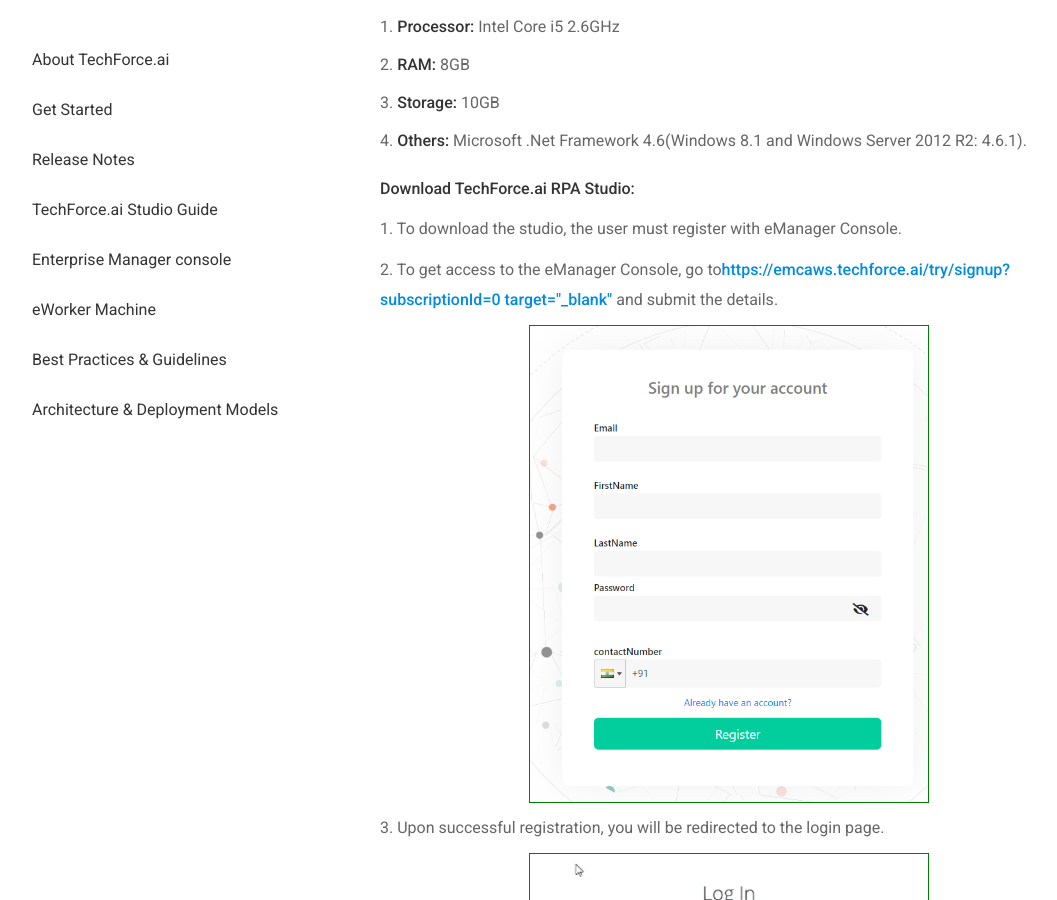
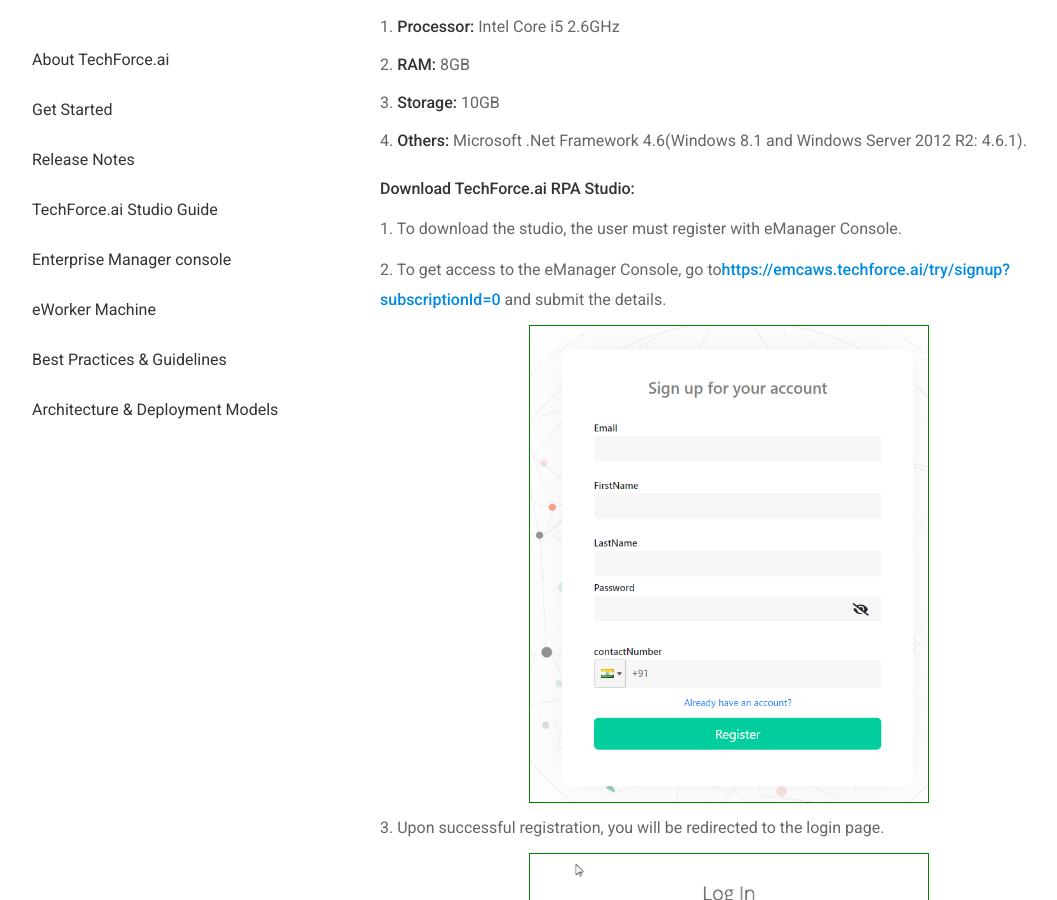
Before and after one commit to digitamizers/Documentation, a Jekyll site: the page built from index.md, in a window 1280 px wide and 900 px high, scrolled down 6607 px. Shown: the whole window, without its empty margins (85-1142 px from the left). Built offline with Jekyll 4.4.1, drawn with Linux system fonts in a browser that asks for light colours; some of the changed text lies outside the part shown.

Commit message:
sgsgddsus

```diff
--- a/_layouts/default.html
+++ b/_layouts/default.html
@@ -940,7 +940,7 @@
                              </ol>
                              <h5>Download TechForce.ai RPA Studio:</h5>
                              <p>1. To download the studio, the user must register with eManager Console.</p>
-                             <p>2. To get access to the eManager Console, go to<a href="https://emcaws.techforce.ai/try/signup?subscriptionId=0">https://emcaws.techforce.ai/try/signup?subscriptionId=0 target="_blank"</a> and submit the details.</p>
+                             <p>2. To get access to the eManager Console, go to<a  target="_blank" href="https://emcaws.techforce.ai/try/signup?subscriptionId=0">https://emcaws.techforce.ai/try/signup?subscriptionId=0 </a> and submit the details.</p>
                              <img src="{{ '/assets/images/doc-img112.png' | relative_url }}" alt="image" style="width:400px;text-align:center;border:1px solid green;margin-left:20%;margin-top:10px;margin-bottom:10px;">
                              <p>3. Upon successful registration, you will be redirected to the login page.</p>
                              <img src="{{ '/assets/images/doc-img113.png' | relative_url }}" alt="image" style="width:400px;text-align:center;border:1px solid green;margin-left:20%;margin-top:10px;margin-bottom:10px;">
@@ -2323,7 +2323,7 @@
                             <div id="Registerwith"  class="page-section">
                               <h4 class="skyBlue"> Register with eManager console</h4>
 
-                              <p><span class="numbers">1.</span> To Register into eManager-Console, go to<a href="https://www.techforce.ai.ai"> https://www.techforce.ai.ai target="_blank"</a>choose your plan.</p>
+                              <p><span class="numbers">1.</span>  To Register into eManager-Console, go to<a target="_blank" href="https://www.techforce.ai.ai"> https://www.techforce.ai.ai  </a>choose your plan.</p>
                               <img src="{{ '/assets/images/doc-img44.png' | relative_url }}"alt="image" style=" border: 1px solid green;margin-left:20px;margin-top:10px;margin-bottom:10px;">
                                <p style="text-align:center;"><strong>Figure: Choose your Plan </strong></p>
                               <p><span class="numbers">2. </span>Fill your details and submit.</p>
```
